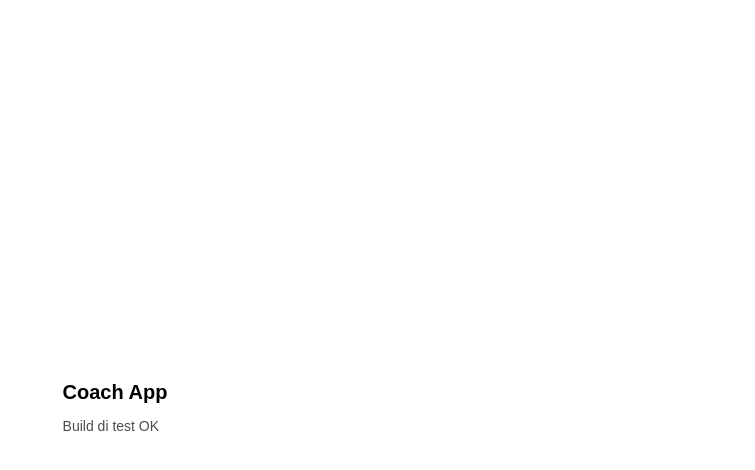
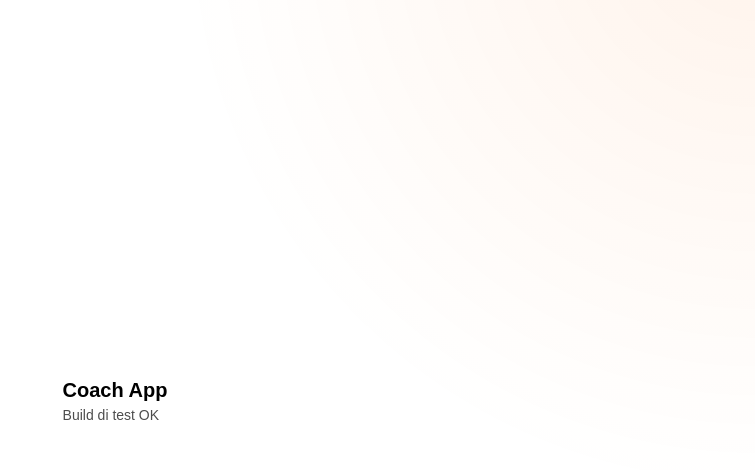
Before and after one commit to mirkogalizia/coach-app, a Next.js app: page / in a window 1280 px wide. Shown: the top 470 px of the page, without its empty margins (525-1280 px from the left). Built offline with nearby package versions, Linux system fonts and the light colour scheme; no server answers.

Commit message:
Aggiornamento dashboard con carosello

```diff
--- /dev/null
+++ b/src/app/layout.tsx
@@ -0,0 +1,28 @@
+// src/app/layout.tsx
+import "./globals.css";
+import type { Metadata } from "next";
+import { Inter } from "next/font/google";
+import { AuthProvider } from "@/components/AuthProvider";
+
+const inter = Inter({ subsets: ["latin"] });
+
+export const metadata: Metadata = {
+  title: "Coach",
+  description: "Diet & Workout AI",
+};
+
+export default function RootLayout({
+  children,
+}: {
+  children: React.ReactNode;
+}) {
+  return (
+    <html lang="it">
+      <body className={inter.className}>
+        <AuthProvider>
+          {children}
+        </AuthProvider>
+      </body>
+    </html>
+  );
+}
```
